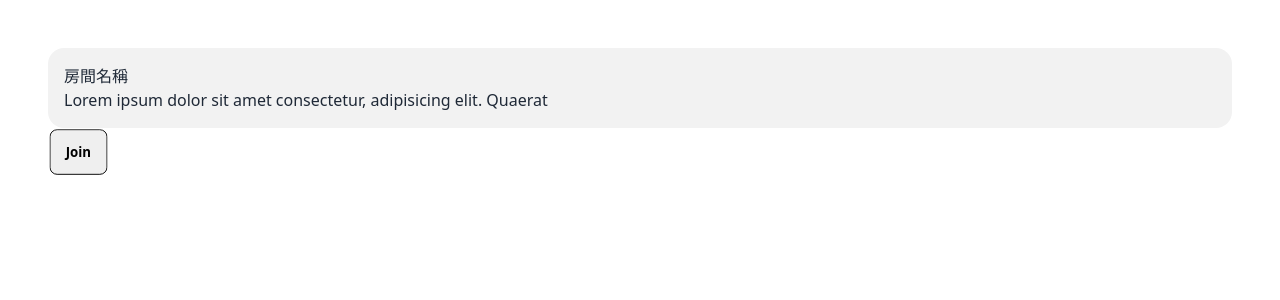
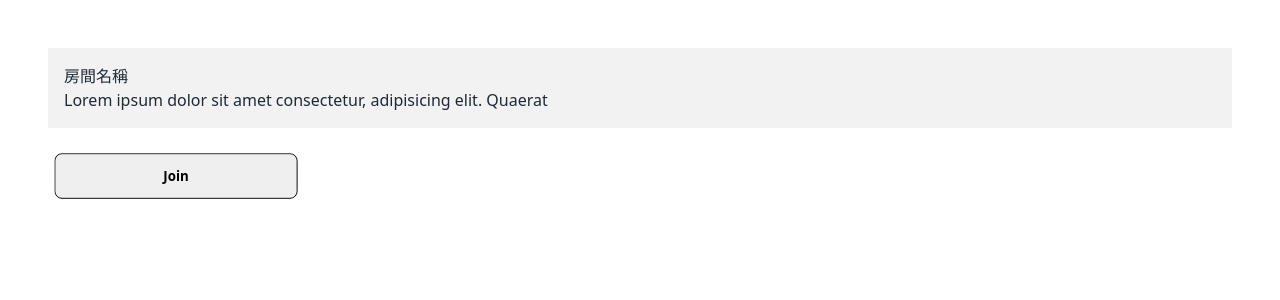
Before and after one commit to muzha3g/taipeipassmeet, a React (Vite) app: page /activity/room in a window 1280 px wide. Shown: the top 300 px of the page. Built offline with nearby package versions, Linux system fonts and the light colour scheme.

Commit message:
新增 Link 連結與微調頁面/元件

```diff
--- a/src/components/ActivityCard.jsx
+++ b/src/components/ActivityCard.jsx
@@ -1,10 +1,11 @@
 import React from "react";
+import { Link } from "react-router-dom";
 
 const ActivityCard = () => {
   return (
     <>
-      {/* bg-base-100 */}
-      <div className="card shadow-xl bg-base-100  w-full max-w-48 ">
+      <div className="card shadow-2xl bg-base-100  w-full max-w-48 ">
+        <Link to="activity">
           <figure className="px-10 pt-10">
             <img
               src="https://img.daisyui.com/images/stock/photo-1606107557195-0e29a4b5b4aa.webp"
@@ -19,6 +20,7 @@ const ActivityCard = () => {
             </div>
             <p>地點</p>
           </div>
+        </Link>
       </div>
     </>
   );
--- a/src/components/RoomCard.jsx
+++ b/src/components/RoomCard.jsx
@@ -1,17 +1,19 @@
 import React from "react";
+import { Link } from "react-router-dom";
 
 const RoomCard = () => {
   return (
     <div>
-      <div className="collapse bg-base-200">
-        <input type="radio" name="my-accordion-1" defaultChecked />
-        <div className="collapse-title">
-          <h4>房間名稱</h4>
-          <p>
-            Lorem ipsum dolor sit amet consectetur, adipisicing elit. Quaerat
-          </p>
+      <Link to="room">
+        <div className="bg-base-200">
+          <div className="collapse-title" border-3>
+            <h3 className="fw-bold">房間名稱</h3>
+            <p>
+              Lorem ipsum dolor sit amet consectetur, adipisicing elit. Quaerat
+            </p>
+          </div>
         </div>
-      </div>
+      </Link>
     </div>
   );
 };
--- a/src/pages/RoomDetail.jsx
+++ b/src/pages/RoomDetail.jsx
@@ -3,12 +3,15 @@ import RoomCard from "../components/RoomCard";
 
 const RoomDetail = () => {
   return (
-    <div className="flex justify-center items-center h-screen">
-      <RoomCard />
-      <div className="flex justify-center items-center h-screen">
-        <button className="btn btn-info text-center">Join</button>
+    <>
+      <div className="mb-20">
+        <RoomCard />
       </div>
-    </div>
+      <br />
+      <div className="flex items-center justify-center">
+        <button className="btn btn-wide btn-info">Join</button>
+      </div>
+    </>
   );
 };
 
```
Lines whose indentation alone changed are shown as unchanged.
